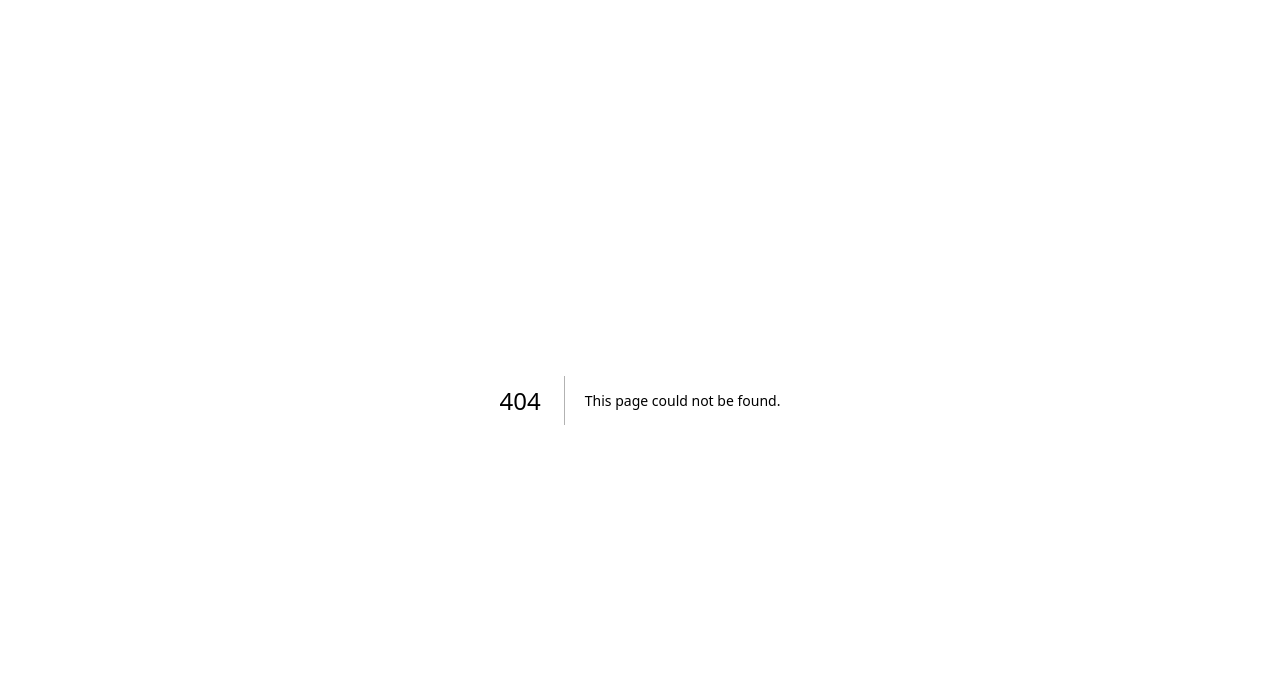
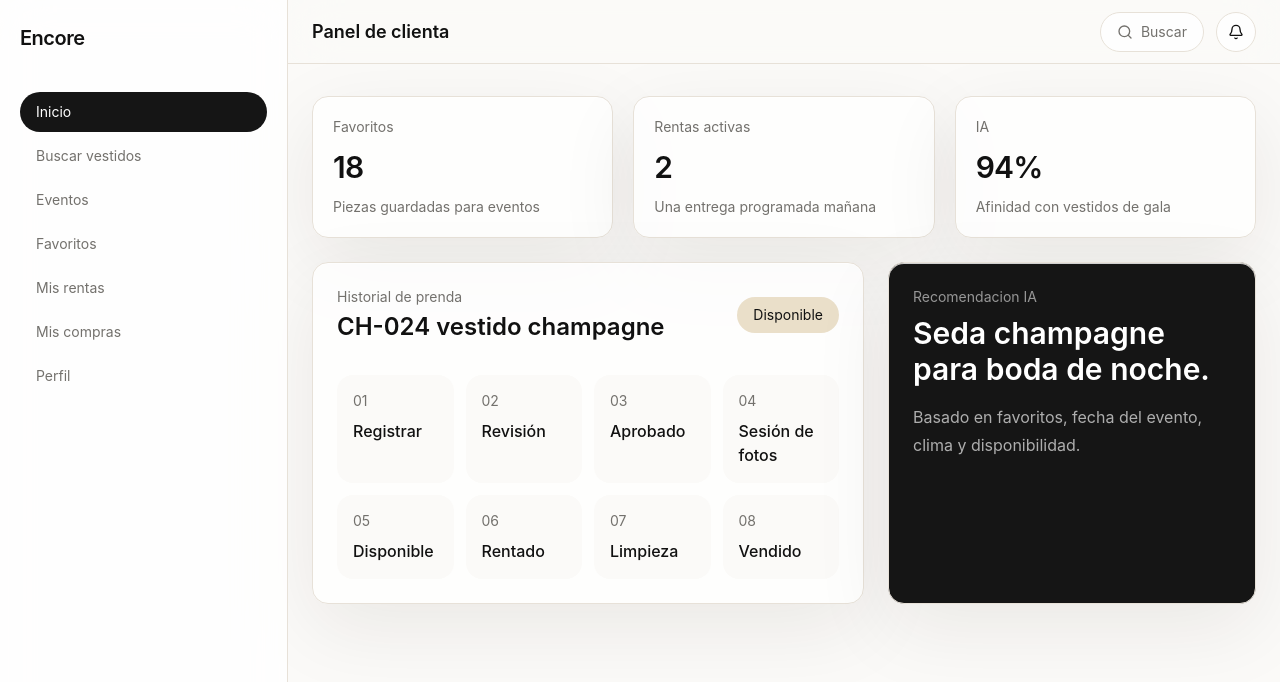
Before and after one commit to chemamaria74-lab/encore-collective, a Next.js app in the folder frontend/: page /dashboard in a window 1280 px wide. Before the commit this address had no page. Shown: the top 682 px of the page. Built offline with nearby package versions, Linux system fonts and the light colour scheme.

Commit message:
Add files via upload

```diff
--- /dev/null
+++ b/frontend/src/app/dashboard/page.tsx
@@ -0,0 +1,25 @@
+import { DashboardShell } from "@/components/dashboard/shell";
+import { GarmentTimeline } from "@/features/dashboard/garment-timeline";
+import { MetricCard } from "@/features/dashboard/metric-card";
+
+export default function ClientDashboard() {
+  return (
+    <DashboardShell role="ROLE_CLIENT" title="Panel de clienta">
+      <div className="grid gap-5 md:grid-cols-3">
+        <MetricCard label="Favoritos" value="18" detail="Piezas guardadas para eventos" />
+        <MetricCard label="Rentas activas" value="2" detail="Una entrega programada mañana" />
+        <MetricCard label="IA" value="94%" detail="Afinidad con vestidos de gala" />
+      </div>
+      <div className="mt-6 grid gap-6 xl:grid-cols-[1.2fr_0.8fr]">
+        <GarmentTimeline />
+        <div className="rounded-2xl border border-line bg-ink p-6 text-white premium-ring">
+          <p className="text-sm text-white/55">Recomendacion IA</p>
+          <h2 className="mt-2 text-3xl font-semibold">Seda champagne para boda de noche.</h2>
+          <p className="mt-4 leading-7 text-white/65">
+            Basado en favoritos, fecha del evento, clima y disponibilidad.
+          </p>
+        </div>
+      </div>
+    </DashboardShell>
+  );
+}
```
